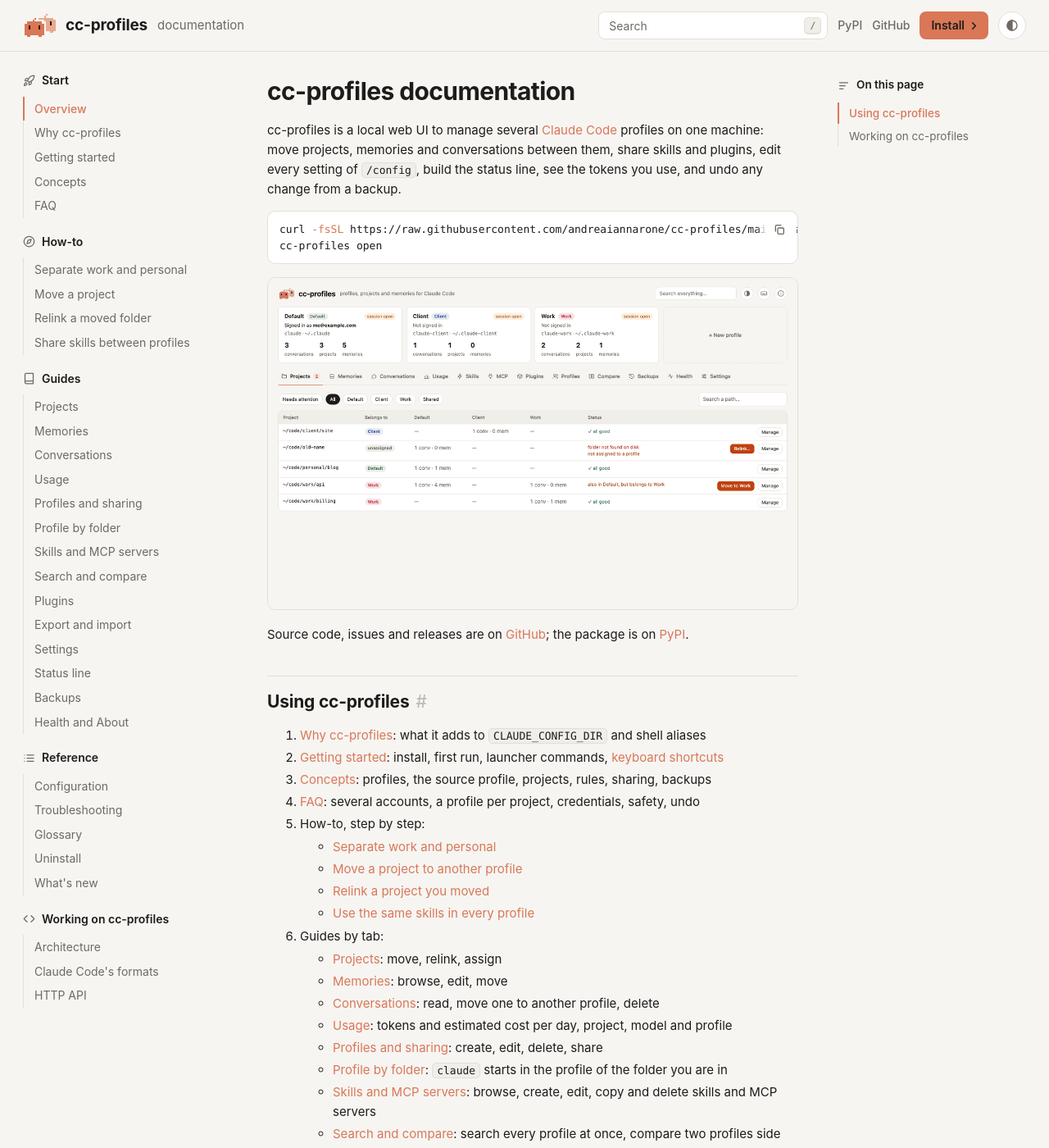
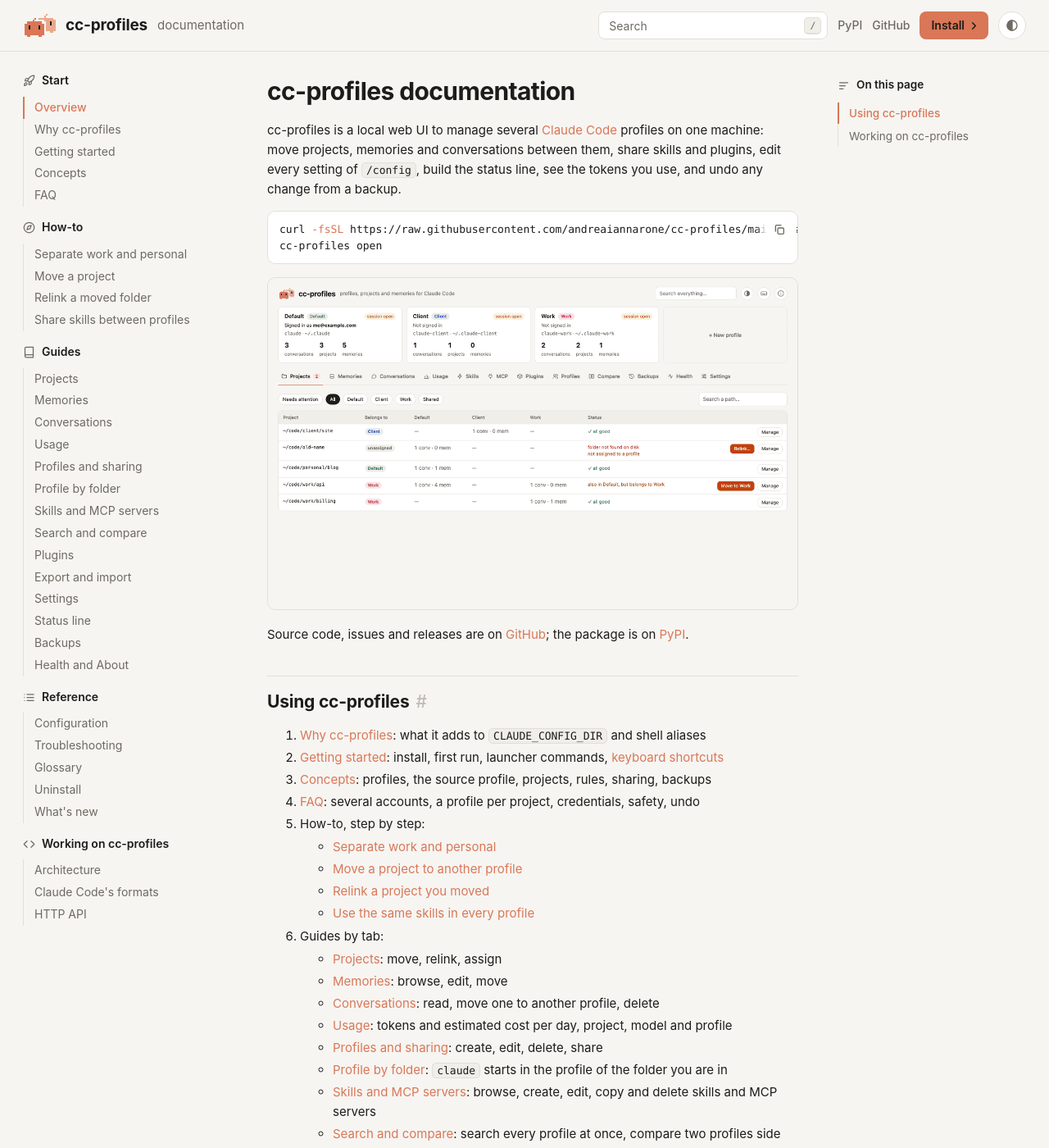
Before and after one commit to andreaiannarone/cc-profiles, a Jekyll site: the page built from docs/README.md, in a window 1280 px wide and 1400 px high. Shown: the whole window at 82% size. Built offline with Jekyll 4.4.1, drawn with Linux system fonts in a browser that asks for light colours; our own code applies the rules of GitHub Pages for plain Markdown files.

Commit message:
Docs site: a more compact sidebar, spaced like On this page

```diff
--- a/docs/assets/site.css
+++ b/docs/assets/site.css
@@ -108,12 +108,12 @@ a:hover { text-decoration: underline; }
 /* the group of the page, above its title */
 .eyebrow { margin: 4px 0 6px; color: var(--accent); font-size: 13.5px; font-weight: 600; }
 .doc .eyebrow + h1 { margin-top: 0; }
-.ngroup { display: grid; gap: 0; margin-bottom: 18px; }
+.ngroup { display: grid; gap: 0; margin-bottom: 14px; }
 .ngroup:last-child { margin-bottom: 0; }
 .nlabel svg { width: 15px; height: 15px; flex: none; color: var(--muted); }
 .nlabel { display: flex; align-items: center; gap: 8px; font-size: 14px; font-weight: 600; color: var(--text); padding: 0 0 8px; }
 /* links like On this page: a thin line on the left, the current page in orange with its own bar */
-.side a { display: block; padding: 5px 0 5px 12px; border-left: 2px solid transparent; color: var(--muted); font-size: 14px; line-height: 1.4;
+.side a { display: block; padding: 4px 0 4px 12px; border-left: 2px solid transparent; color: var(--muted); font-size: 14px; line-height: 1.35;
   background: linear-gradient(var(--line), var(--line)) 0 0 / 1px 100% no-repeat border-box; }
 .side a:hover { color: var(--text); text-decoration: none; }
 .side a.on { color: var(--accent); border-left-color: var(--accent); font-weight: 550; }
```
Also changed, not shown: CHANGELOG.md.
